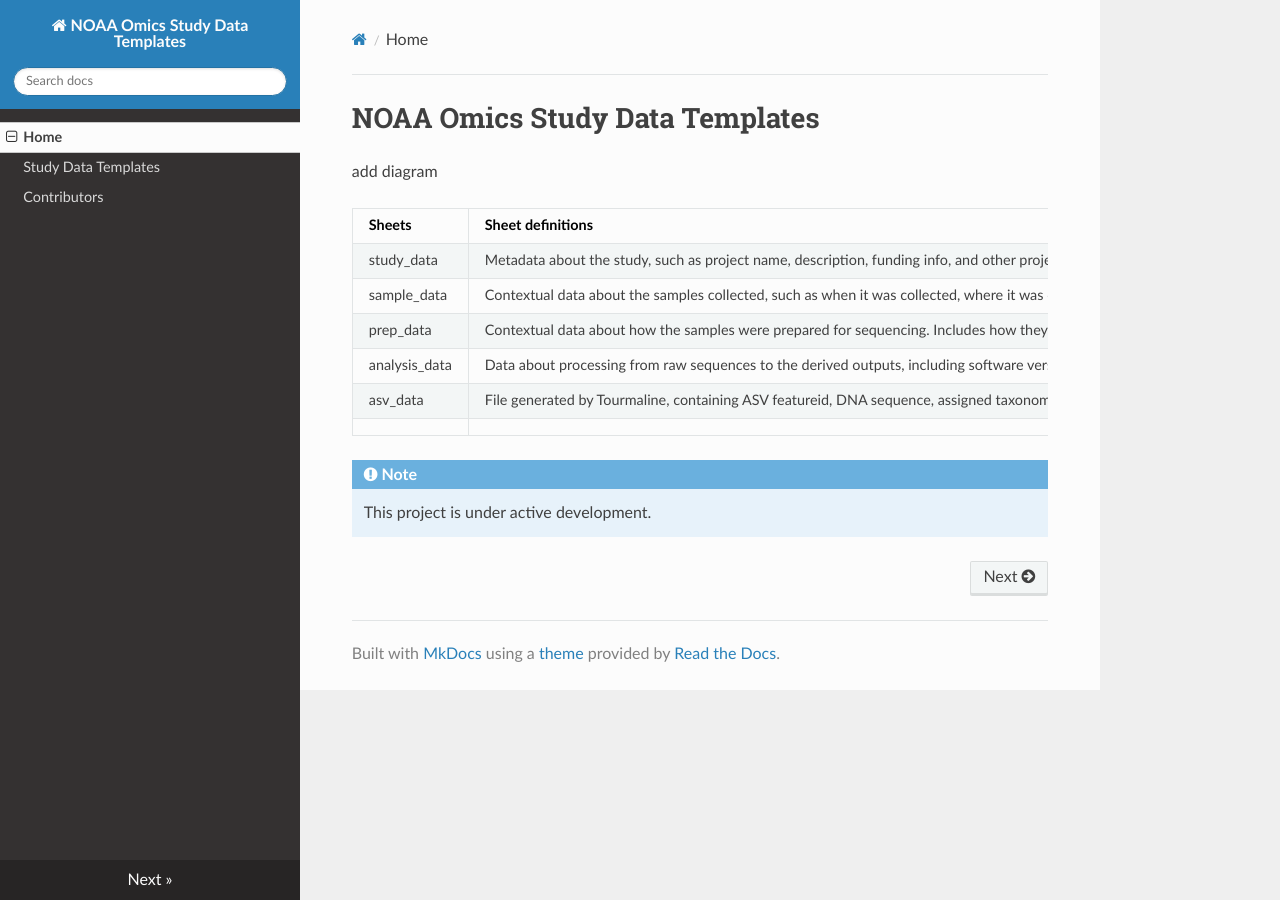
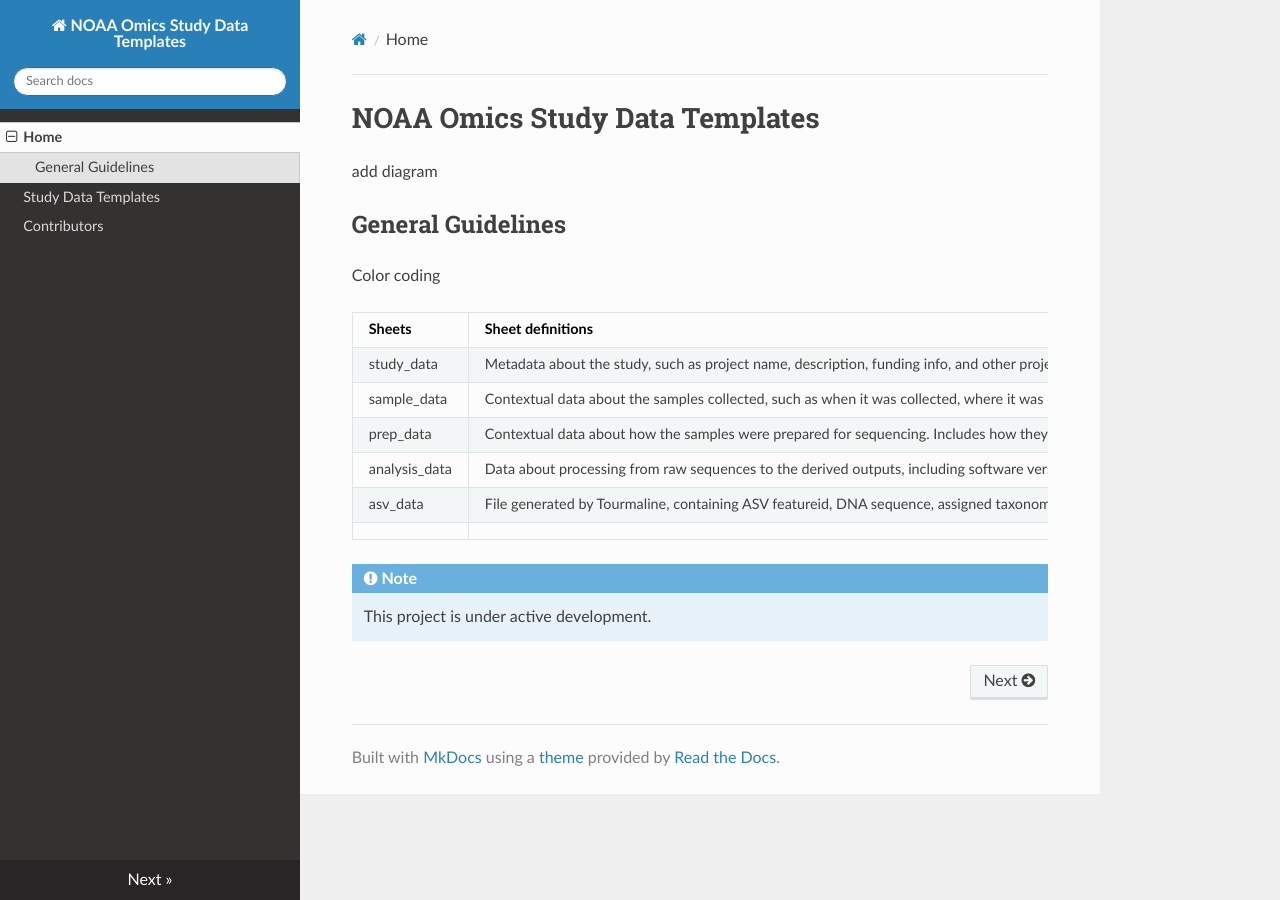
Before and after one commit to NOAA-Omics/noaa-omics-templates, an MkDocs documentation site: the page built from docs/index.md, in a window 1280 px wide. Built offline with MkDocs 1.6.1, drawn with Linux system fonts in a browser that asks for light colours; nearby versions of some CDN libraries.

Commit message:
Update index.md

```diff
--- a/docs/index.md
+++ b/docs/index.md
@@ -1,6 +1,10 @@
 # NOAA Omics Study Data Templates
 
 add diagram
+
+## General Guidelines
+
+Color coding
 
 | Sheets | Sheet definitions |
 |---|---|
```
